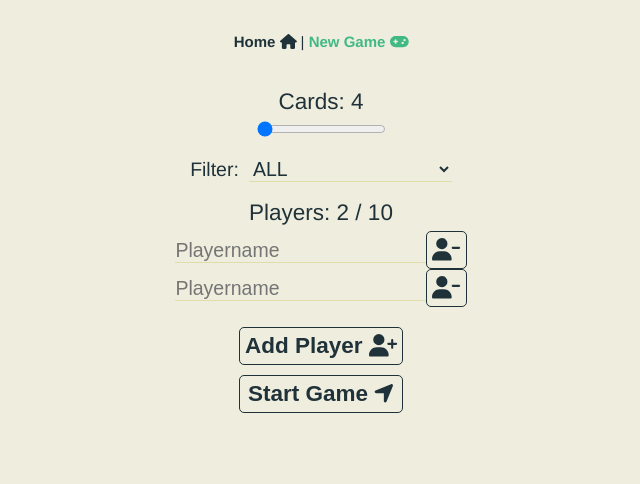
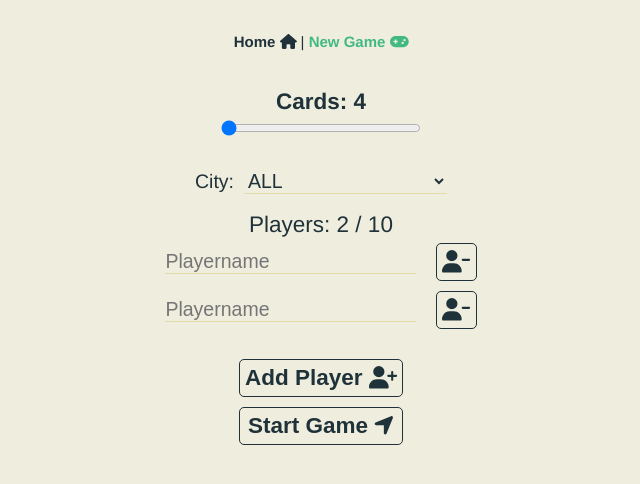
Before and after one commit to Hydrocynus/geomory, a Vue app: page /newgame in a window 1280 px wide. Shown: the top 484 px of the page, without its empty margins (319-959 px from the left). Built offline with nearby package versions, Linux system fonts and the light colour scheme.

Commit message:
newgame test

```diff
--- a/src/views/NewGame.vue
+++ b/src/views/NewGame.vue
@@ -80,27 +80,30 @@ import { computed } from '@vue/reactivity';
 
 <template>
 
+  <div class="wholeContainer">
+
     <h3 id="notEnoughPlayersMSG" v-if="chamber.players.length < 2">You gotta have at least two players, bro</h3>
 
+    <div class="cardPick">
       <h2>Cards: {{ cardCnt }}</h2>
       <input type="range" min="4" max="50" step="2" v-model.number="cardCnt" placeholder="Card Count" />
+    </div>
     <div class="cityPick selectInputContainer">
-    <label for="cityFilter">Filter: </label>
+      <label for="cityFilter">City: </label>
       <select id="cityFilter" v-model="cityFilter">
         <option value="" selected>ALL</option>
         <option v-for="city in cities" :value="city">{{ city }}</option>
       </select>
     </div>
     <h2>Players: {{ chamber.players.length }} / {{ maxPlayers }}</h2>
-  <div class="playerDisplayDiv" v-for="player in chamber.players">
-    <div class="textInputContainer">
+    <div class="playerInputContainer textInputContainer" v-for="player in chamber.players">
         <input  v-model.trim="player.name" placeholder="Playername" @keypress="inputPressed"/>
         <button class="btn" @click="removePlayer(player)"><i class="fa-solid fa-user-minus"></i></button>
     </div>
+    <div class="bottomButtons">
+      <button class="btn" @click="addPlayer()">Add Player <i class="fa-solid fa-user-plus"></i></button>
+      <button class="btn" @click="submit()">Start Game <i class="fa-solid fa-location-arrow"></i></button>
     </div>
-  <div class="bottomButtons">
-    <button class="btn item" @click="addPlayer()">Add Player <i class="fa-solid fa-user-plus"></i></button>
-    <button class="btn item" @click="submit()">Start Game <i class="fa-solid fa-location-arrow"></i></button>
   </div>
 </template>
 
@@ -108,20 +111,34 @@ import { computed } from '@vue/reactivity';
 
 /* https://colorhunt.co/palette/eeeddee0ddaa203239141e27 */
 
-.btn {
+.wholeContainer {
+  display: flex;
+  flex-direction: column;
+  align-items: center;
+  justify-content: center;
+}
+
+.cardPick {
+  display: flex;
+  flex-direction: column;
+  align-items: center;
+  justify-content: center;
+  margin-bottom: 20px;
+}
+
+.cardPick h2 {
+  margin: 0;
+  padding: 0;
   font-size: 1.5em;
   font-weight: bold;
-  border-radius: 5px;
-  padding: 5px;
-  border: #203239 1px solid;
-  cursor: pointer;
-  transition: all 0.1s ease-in-out;
 }
 
-.btn:hover {
-  color: #141E27;
-  border: #141E27 2px solid;
-  padding: 4px;
+.cardPick input {
+  width: 200px;
+  margin: 0;
+  padding: 0;
+  font-size: 1.5em;
+  font-weight: bold;
 }
 
 .cityPick {
@@ -137,7 +154,7 @@ import { computed } from '@vue/reactivity';
   margin-right: 10px;
 }
 
-.textInput {
+.playerInputContainer {
   display: flex;
   flex-direction: row;
   align-items: center;
```
Lines whose indentation alone changed are shown as unchanged.
